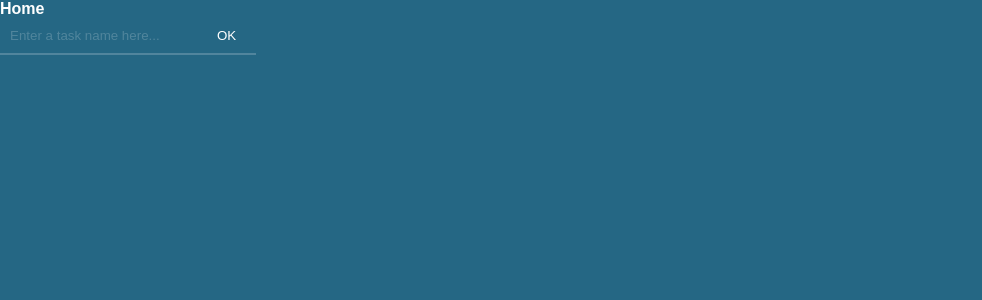
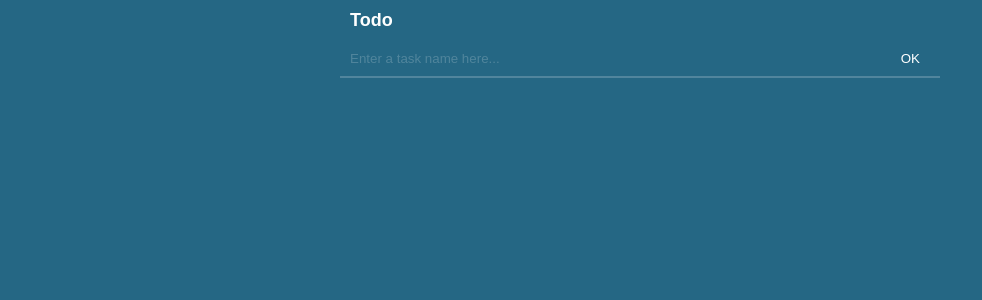
Before and after one commit to Pedro77h/full-stack-todo-app, a React (Vite) app in the folder front-end/: page / in a window 1280 px wide. Shown: the top 300 px of the page, without its empty margins (0-982 px from the left). Built offline with nearby package versions, Linux system fonts and the light colour scheme.

Commit message:
Full Stack TODO - made input and list components

```diff
--- a/front-end/src/components/Columm/Columm.tsx
+++ b/front-end/src/components/Columm/Columm.tsx
@@ -1,10 +1,14 @@
 import styled from "styled-components";
-import { layout, LayoutProps } from "styled-system";
+import { border, BorderBottomProps, BorderProps, borderRadius, BorderRadiusProps, color, ColorProps, layout, LayoutProps, space, SpaceProps } from "styled-system";
 
-type ColumnProps = LayoutProps
+type ColumnProps = LayoutProps & SpaceProps & ColorProps & BorderRadiusProps & BorderProps
 
 export const Column = styled.div<ColumnProps>`
   display: flex;
   flex-direction: column;
   ${layout}
+  ${space}
+  ${color}
+  ${borderRadius}
+  ${border}
 `
--- a/front-end/src/components/input/input.tsx
+++ b/front-end/src/components/Input/input.tsx
@@ -1,13 +1,20 @@
 import styled from "styled-components";
+import { flex, FlexProps } from "styled-system";
 
-export const Input = styled.input`
+type InputProps = FlexProps
+
+
+export const Input = styled.input<InputProps>`
   background-color: transparent;
   padding: 10px;
   border-bottom: 2px solid rgba(255, 255 , 255 , 0.2);
   color: #fff;
+  outline: none;
 
   &::placeholder{
     color: rgba(255, 255 , 255 , 0.2);
   }
 
+  ${flex}
+
 `
--- /dev/null
+++ b/front-end/src/components/List/List.tsx
@@ -0,0 +1,24 @@
+import { Column } from "components";
+import React from "react";
+import { ListItem, ListItemProps } from "./ListItem";
+
+type ListProps = {
+  items: ListItemProps[];
+};
+
+/* [
+  {label: aa}
+  {label: aa}
+{label: aa}
+]
+*/
+
+export const List: React.FC<ListProps> = ({ items }) => {
+  return (
+    <Column py='10px'>
+      {items.map((item, index) => (
+        <ListItem key={index} {...item}  />
+      ))}
+    </Column>
+  );
+};
--- /dev/null
+++ b/front-end/src/components/List/ListItem.tsx
@@ -0,0 +1,14 @@
+import { Column , Text } from "components";
+import React from "react";
+
+export type ListItemProps = {
+  label: string;
+};
+
+export const ListItem: React.FC<ListItemProps> = ({ label }) => {
+  return (
+    <Column width='100%' bg='rgba(0,0,0,0.2)' padding='20px' mb='10px' borderRadius='4px' borderLeft='5px solid #fff'>
+      <Text>{label}</Text>
+    </Column>
+  );
+};
--- /dev/null
+++ b/front-end/src/components/List/index.tsx
@@ -0,0 +1,2 @@
+export * from "./List";
+export * from "./ListItem";
--- a/front-end/src/components/Row/Row.tsx
+++ b/front-end/src/components/Row/Row.tsx
@@ -1,6 +1,11 @@
 import styled from "styled-components";
+import { layout, LayoutProps, space, SpaceProps } from "styled-system";
 
-export const Row = styled.div`
+type RowProps = LayoutProps & SpaceProps
+
+export const Row = styled.div<RowProps>`
   display: flex;
   flex-direction: row;
+  ${layout}
+  ${space}
 `
--- a/front-end/src/components/Text/Text.tsx
+++ b/front-end/src/components/Text/Text.tsx
@@ -1,10 +1,11 @@
 import styled from "styled-components";
-import { typography, TypographyProps } from "styled-system";
+import { space, SpaceProps, typography, TypographyProps } from "styled-system";
 
-type TextProps = TypographyProps
+type TextProps = TypographyProps & SpaceProps
 
 export const Text = styled.p<TextProps>`
   font-family: 14px;
   color: #fff;
   ${typography}
+  ${space}
 `
--- a/front-end/src/components/index.tsx
+++ b/front-end/src/components/index.tsx
@@ -1,5 +1,6 @@
 export * from './Text'
-export * from './input'
+export * from './Input'
 export * from './Button'
 export * from './Row'
 export * from './Columm'
+export * from './List'
--- a/front-end/src/pages/Home.tsx
+++ b/front-end/src/pages/Home.tsx
@@ -1,13 +1,34 @@
-import { Input, Text, Button, Row  , Column} from "components";
+import { Input, Text, Button, Row, Column, List } from "components";
+import { useState } from "react";
 
 export const Home = () => {
+  const [taskName, setTaskName] = useState<string>("");
+  const [tasks, setTasks] = useState<{ label: string }[]>([]);
+
+  const handleOkButton = () => {
+
+    if(!taskName) return
+
+    setTasks((previous) => {
+      const copy = [...previous];
+      copy.push({ label: taskName })
+      return copy
+    });
+
+    setTaskName('')
+
+  };
+
   return (
-    <Column width='600px'>
-      <Text fontWeight="bold">Home</Text>
-      <Row>
-        <Input placeholder="Enter a task name here..." />
-        <Button>OK</Button>
+    <Column width="600px" margin="0 auto">
+      <Text fontWeight="bold" fontSize="bodyLarge" my="10px" pl="10px">
+        Todo
+      </Text>
+      <Row width="100%">
+        <Input flex={1} placeholder="Enter a task name here..."  value={taskName} onChange={(e) => setTaskName(e.target.value)} />
+        <Button onClick={handleOkButton}>OK</Button>
       </Row>
+      <List items={tasks} />
     </Column>
   );
 };
--- a/front-end/src/themes/Theme.tsx
+++ b/front-end/src/themes/Theme.tsx
@@ -5,11 +5,11 @@ interface themeProps {
   children: ReactNode;
 }
 
-const fontSizes: any = [14, 20, 96];
+const fontSizes: any = [14, 18, 20, 96];
 fontSizes.body = fontSizes[0];
-fontSizes.bodyExtraLarge = fontSizes[1];
-fontSizes.displayExtraLarge = fontSizes[2];
-
+fontSizes.bodyLarge = fontSizes[1];
+fontSizes.bodyExtraLarge = fontSizes[2];
+fontSizes.displayExtraLarge = fontSizes[3];
 
 const theme = {
   fontSizes,
@@ -21,7 +21,6 @@ const theme = {
 
 export type ThemeType = typeof theme;
 
-
 export const Theme = ({ children }: themeProps) => {
   return <ThemeProvider theme={theme}>{children}</ThemeProvider>;
 };
```
Also changed, not shown: front-end/src/components/Input/index.tsx (renamed from front-end/src/components/input/index.tsx).
